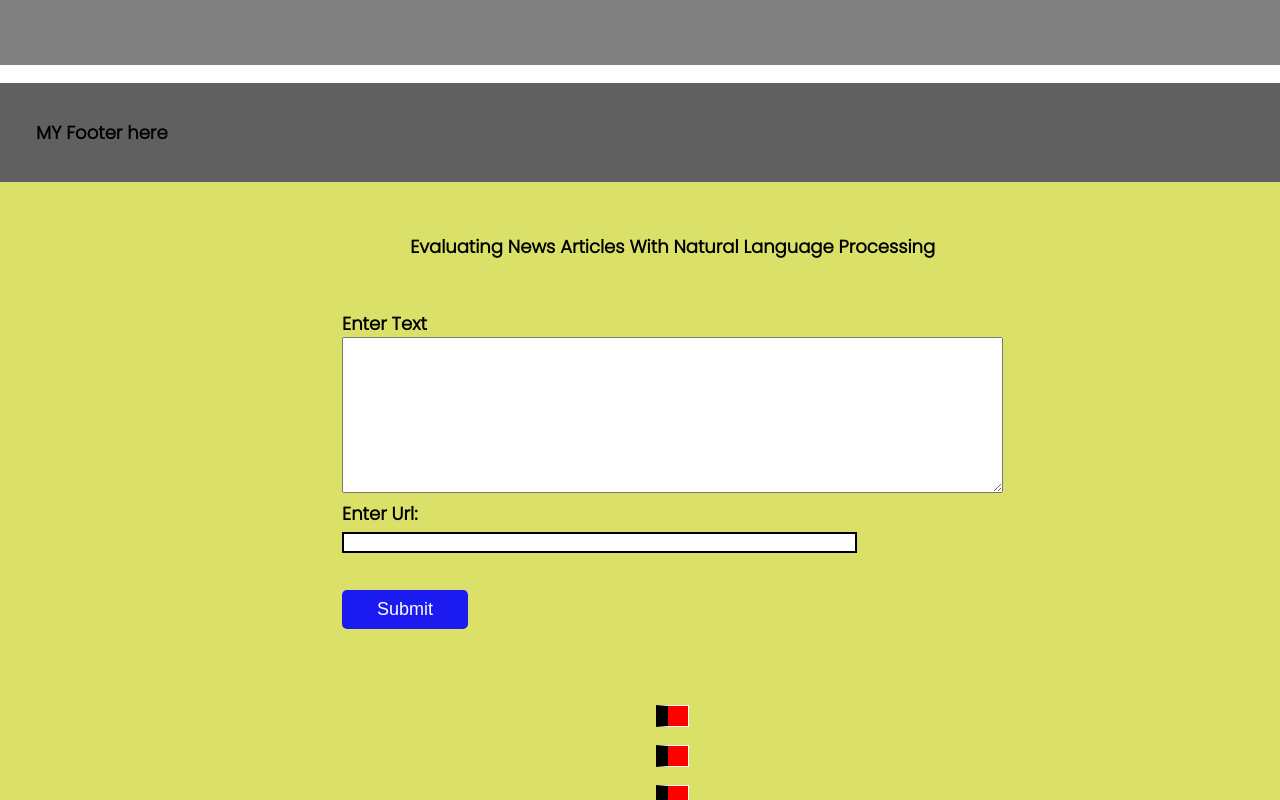
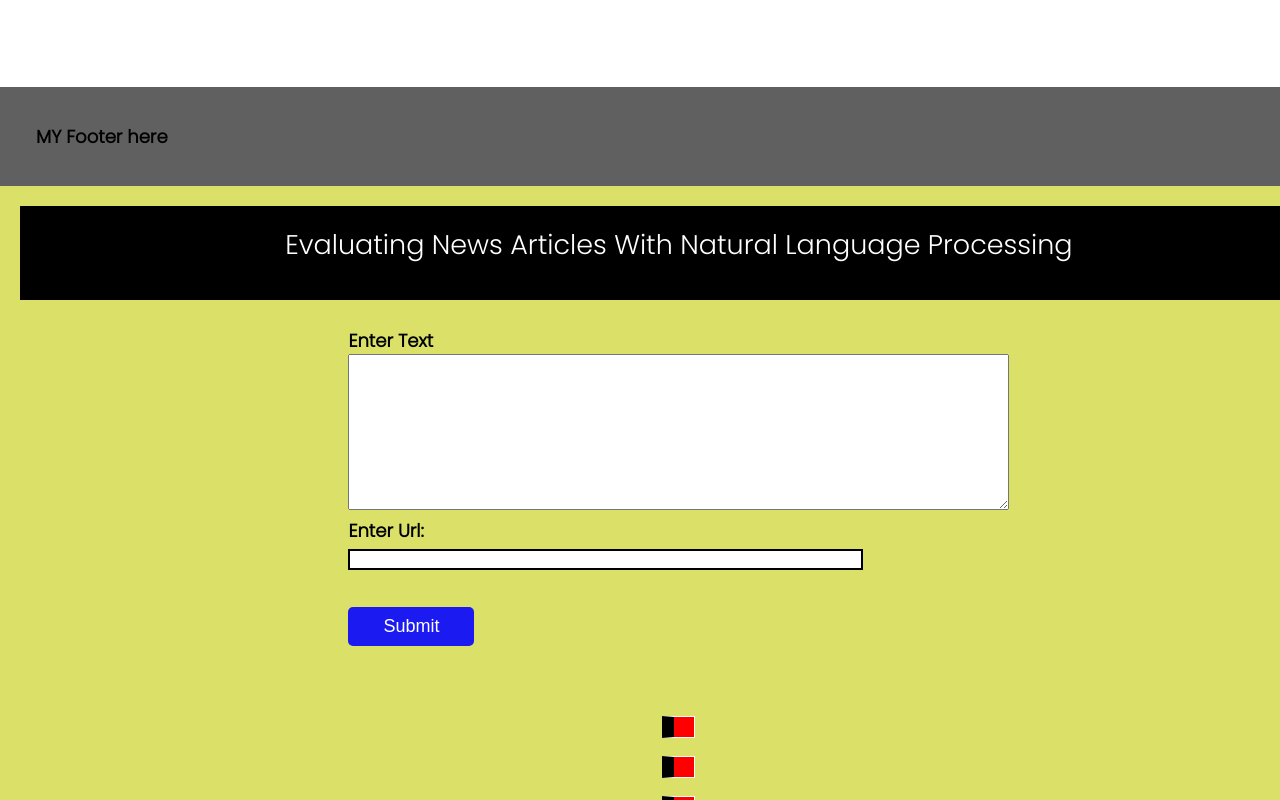
Before and after one commit to NodEm9/npl-project4, a website built with webpack: page src/client/views/index.html in a window 1280 px wide. Shown: the part 912-1712 px from the top of the page. Built offline with nearby package versions, Linux system fonts and the light colour scheme.

Commit message:
added more style to center header

```diff
--- a/src/client/styles/_header.scss
+++ b/src/client/styles/_header.scss
@@ -1,21 +1,28 @@
-
 header {
-          width: 600px;
-          font-size: large;
-          background: grey;
-          margin: 0 auto;
-          font-weight: 700;
-          margin-bottom: 1em;
-          margin-top: 1em;
-          padding: 10px 10xp 10px 10px;
-          grid-area: span 1;
-          text-align: center;
+       min-width: 100vw;
+       font-size: large;
+       font-weight: 500;
+       font-size: 1.5em;
+       margin-bottom: 1.5em;
+       padding: 0.7em;
+       grid-area: span 1;
+       text-align: center;
 
 }
+
 .main-header{
-       background: none;
+       z-index: 2;
+       background-color: #000000;
+       color: white;
+       margin-top: 0;
 }
-#panel, .errorMsg{
-          color: #ffffff;
-          text-align: center;
-   }
+
+.msgBox {
+       width: 18em;
+       text-align: center;
+       font-size: 1em;
+       align-items: center;
+       justify-content: center;
+       margin: 0 auto;
+       padding: 0.5em;
+}
```
